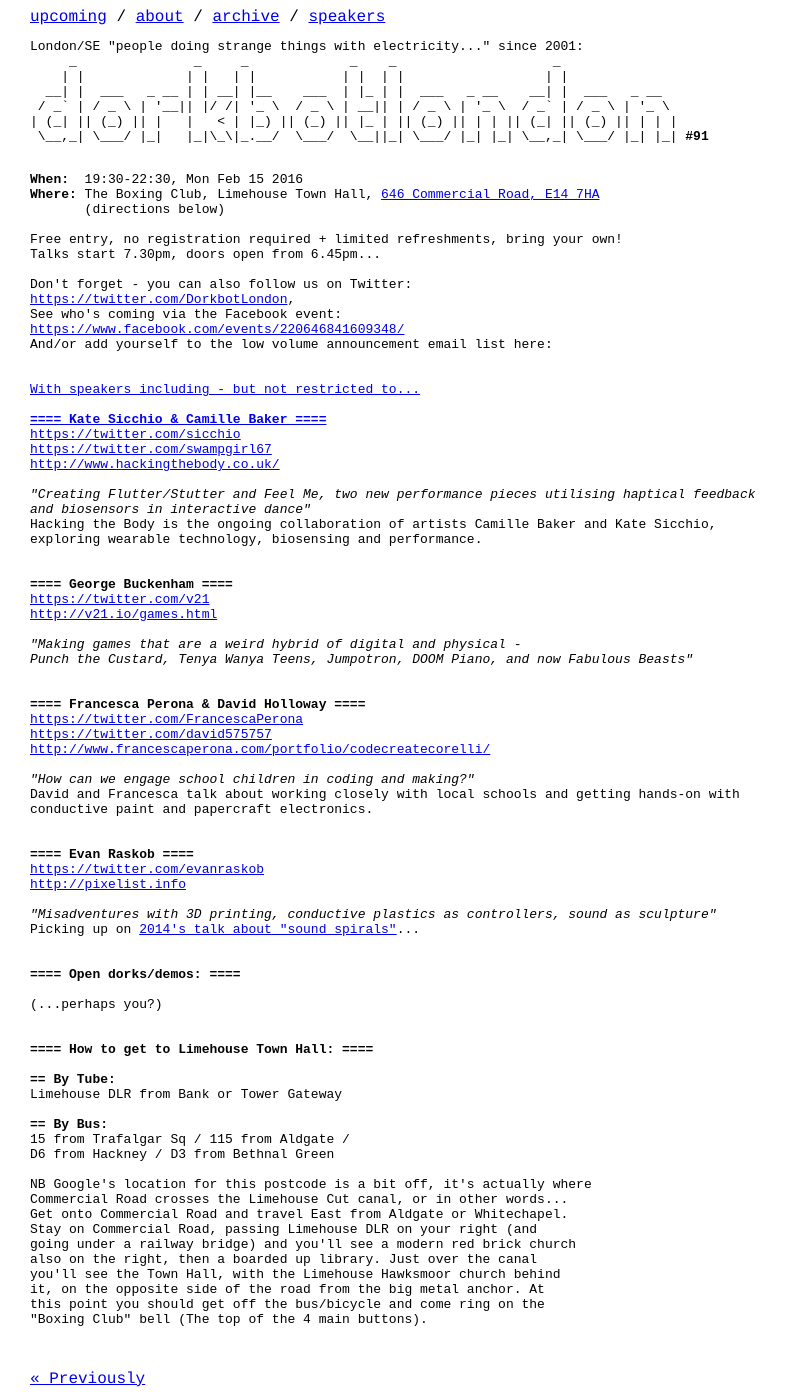
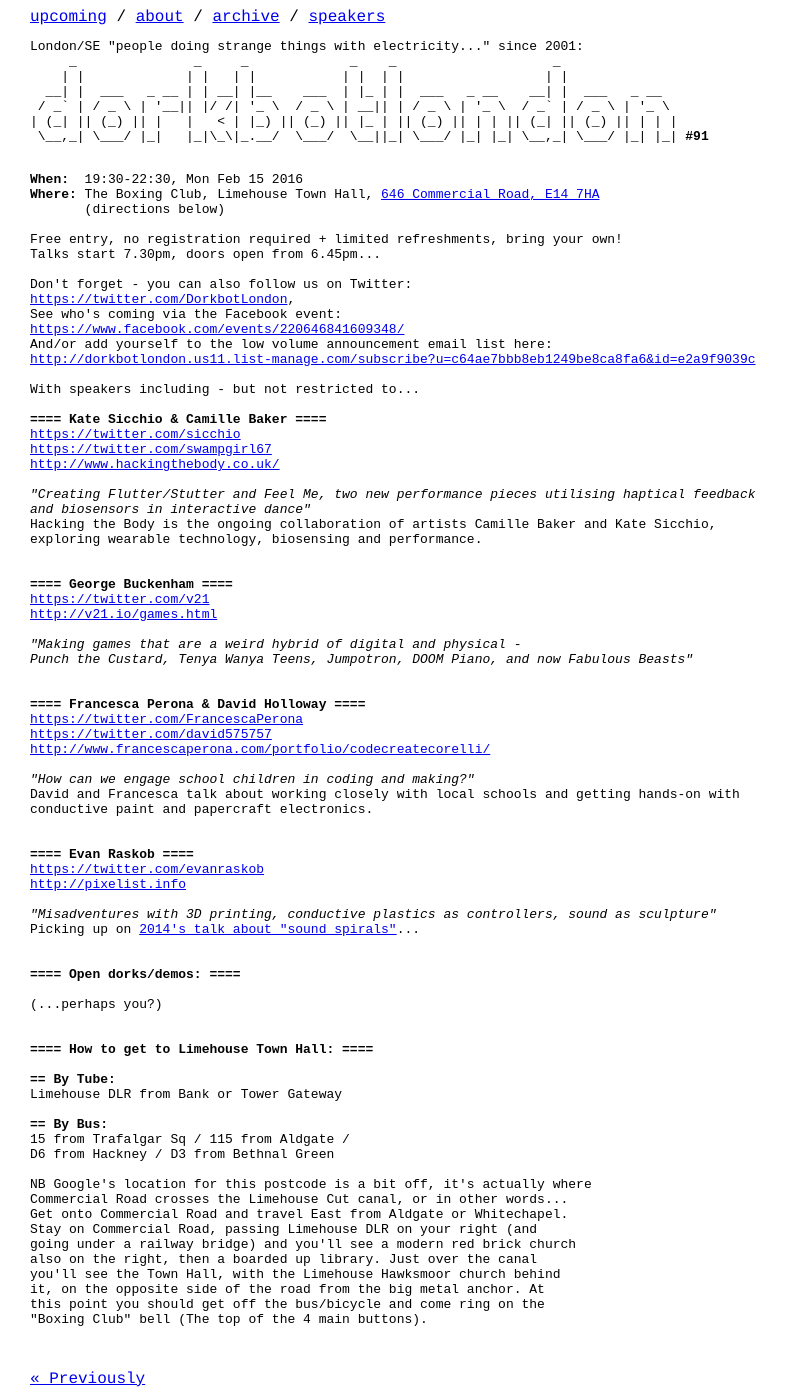
Before and after one commit to dorkbotlondon/dorkbotlondon.github.io, a Jekyll site: the page built from _posts/2016-02-15-91.html, in a window 1280 px wide. Shown: the whole page, without its empty margins (0-788 px from the left). Built offline with Jekyll 4.4.1, drawn with Linux system fonts in a browser that asks for light colours; Markdown is read by kramdown in place of the engine named in the settings; some of the changed lines change nothing that is shown.

Commit message:
Update 2016-02-15-91.html

```diff
--- a/_posts/2016-02-15-91.html
+++ b/_posts/2016-02-15-91.html
@@ -20,7 +20,7 @@ Don't forget - you can also follow us on Twitter:
 See who's coming via the Facebook event:
 <a href='https://www.facebook.com/events/220646841609348/'>https://www.facebook.com/events/220646841609348/</a>
 And/or add yourself to the low volume announcement email list here:
-<a href="http://dorkbotlondon.us11.list-manage.com/subscribe?u=c64ae7bbb8eb1249be8ca8fa6&id=e2a9f9039c"http://dorkbotlondon.us11.list-manage.com/subscribe?u=c64ae7bbb8eb1249be8ca8fa6&id=e2a9f9039c</a>
+<a href="http://dorkbotlondon.us11.list-manage.com/subscribe?u=c64ae7bbb8eb1249be8ca8fa6&id=e2a9f9039c">http://dorkbotlondon.us11.list-manage.com/subscribe?u=c64ae7bbb8eb1249be8ca8fa6&id=e2a9f9039c</a>
 
 With speakers including - but not restricted to...
 <!--NB THIS ISN'T THE MOST VISUALLY APPEALING LAYOUT FOR URLS BUT IT DOES MASSIVELY SIMPLIFY PASTING THE SAME TEXT INTO EMAILS/ FACEBOOK  -->
```
